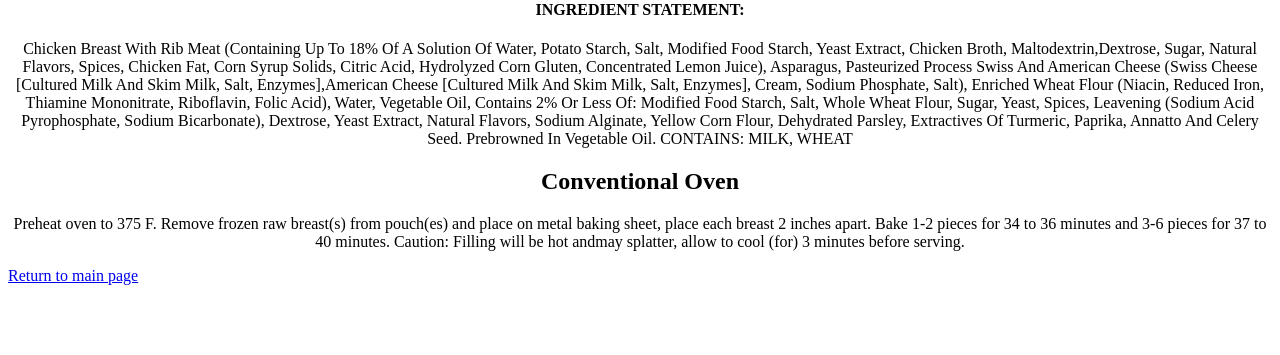
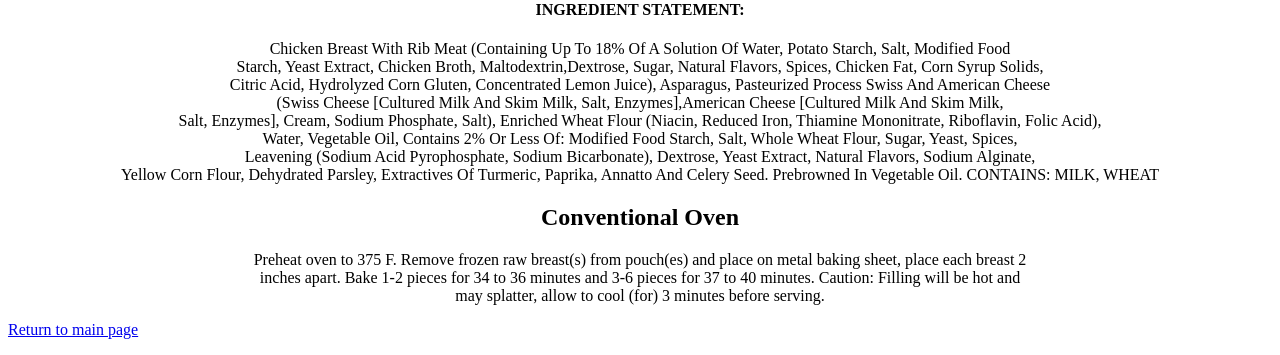
Before and after one commit to MerlitoQuinoJr/wd82p, a plain HTML site: page 03-activity/creme_brie_&_apple.html in a window 1280 px wide. Shown: the part 599-954 px from the top of the page. Before the commit the page ends 900 px from the top, so only its background shows below. Drawn offline with Linux system fonts and the light colour scheme.

Commit message:
Update Creme Brie & Apple Page

```diff
--- a/03-activity/creme_brie_&_apple.html
+++ b/03-activity/creme_brie_&_apple.html
@@ -16,14 +16,14 @@
       <p><h1>CRÉME BRIE & APPLE</h1></p>
       <p align="justify">
         <h4>INGREDIENT STATEMENT:</h4>
-        Chicken Breast With Rib Meat (Containing Up To 18% Of A Solution Of Water, Potato Starch, Salt, Modified Food Starch, Yeast Extract, Chicken Broth, Maltodextrin,Dextrose, Sugar, Natural Flavors, Spices, Chicken Fat, Corn Syrup Solids, Citric Acid, Hydrolyzed Corn Gluten, Concentrated Lemon Juice), Asparagus, Pasteurized Process Swiss And American Cheese (Swiss Cheese [Cultured Milk And Skim Milk, Salt, Enzymes],American Cheese [Cultured Milk And Skim Milk, Salt, Enzymes], Cream, Sodium Phosphate, Salt), Enriched Wheat Flour (Niacin, Reduced Iron, Thiamine Mononitrate, Riboflavin, Folic Acid), Water, Vegetable Oil, Contains 2% Or Less Of: Modified Food Starch, Salt, Whole Wheat Flour, Sugar, Yeast, Spices, Leavening (Sodium Acid Pyrophosphate, Sodium Bicarbonate), Dextrose, Yeast Extract, Natural Flavors, Sodium Alginate, Yellow Corn Flour, Dehydrated Parsley, Extractives Of Turmeric, Paprika, Annatto And Celery Seed. Prebrowned In Vegetable Oil. CONTAINS: MILK, WHEAT
+        Chicken Breast With Rib Meat (Containing Up To 18% Of A Solution Of Water, Potato Starch, Salt, Modified Food <br>Starch, Yeast Extract, Chicken Broth, Maltodextrin,Dextrose, Sugar, Natural Flavors, Spices, Chicken Fat, Corn Syrup Solids,<br> Citric Acid, Hydrolyzed Corn Gluten, Concentrated Lemon Juice), Asparagus, Pasteurized Process Swiss And American Cheese <br>(Swiss Cheese [Cultured Milk And Skim Milk, Salt, Enzymes],American Cheese [Cultured Milk And Skim Milk,<br> Salt, Enzymes], Cream, Sodium Phosphate, Salt), Enriched Wheat Flour (Niacin, Reduced Iron, Thiamine Mononitrate, Riboflavin, Folic Acid),<br> Water, Vegetable Oil, Contains 2% Or Less Of: Modified Food Starch, Salt, Whole Wheat Flour, Sugar, Yeast, Spices,<br> Leavening (Sodium Acid Pyrophosphate, Sodium Bicarbonate), Dextrose, Yeast Extract, Natural Flavors, Sodium Alginate, <br>Yellow Corn Flour, Dehydrated Parsley, Extractives Of Turmeric, Paprika, Annatto And Celery Seed. Prebrowned In Vegetable Oil. CONTAINS: MILK, WHEAT
       </p>
     </center>
       </p>
 
 
       <h2><center>Conventional Oven</center></h2>
-      <p><center>Preheat oven to 375 F. Remove frozen raw breast(s) from pouch(es) and place on metal baking sheet, place each breast 2 inches apart. Bake 1-2 pieces for 34 to 36 minutes and 3-6 pieces for 37 to 40 minutes. Caution: Filling will be hot andmay splatter, allow to cool (for) 3 minutes before serving.</center></p>
+      <p><center>Preheat oven to 375 F. Remove frozen raw breast(s) from pouch(es) and place on metal baking sheet, place each breast 2 <br> inches apart. Bake 1-2 pieces for 34 to 36 minutes and 3-6 pieces for 37 to 40 minutes. Caution: Filling will be hot and <br>may splatter, allow to cool (for) 3 minutes before serving.</center></p>
 
       <p></p><a href="index.html">Return to main page</a></p>
   </body>
```
